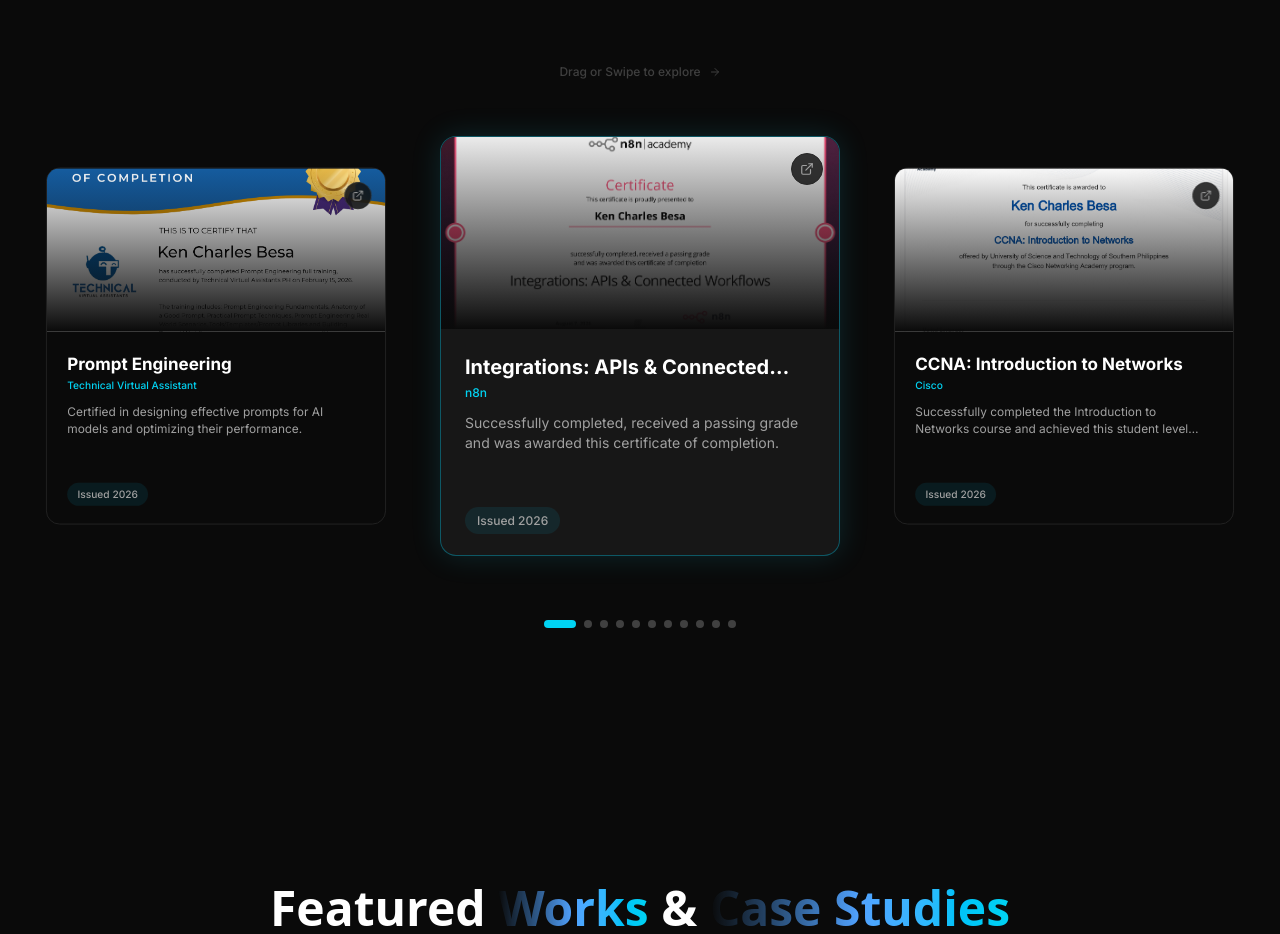
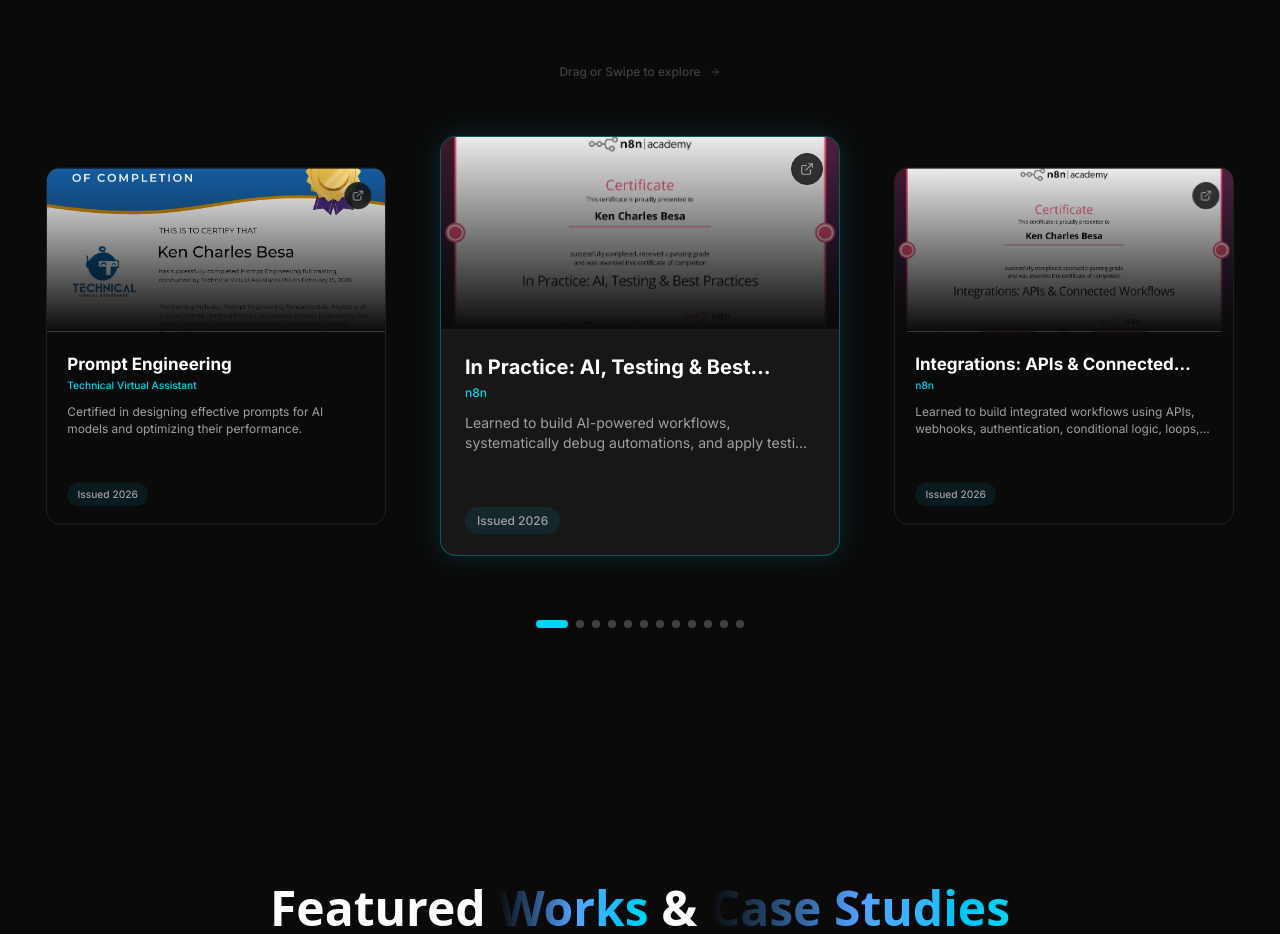
Before and after one commit to ken122704/portfolio, a Next.js app: page / in a window 1280 px wide. Shown: the part 4562-5496 px from the top of the page. Built offline with nearby package versions, Linux system fonts and the light colour scheme.

Commit message:
Add certificate

```diff
--- a/components/Certifications.tsx
+++ b/components/Certifications.tsx
@@ -33,10 +33,18 @@
 
   const certifications: Certification[] = [
     {
+      title: "In Practice: AI, Testing & Best Practices",
+      issuer: "n8n",
+      date: "2026",
+      description: "Learned to build AI-powered workflows, systematically debug automations, and apply testing and best practices for maintainable, production-ready workflows.",
+      image: "/n8n-N8N103-Certificate.jpg",
+      credentialUrl: "https://learn.n8n.io/certificates/e3efa31133fe4129aeb602722ace2674"
+    },
+    {
       title: "Integrations: APIs & Connected Workflows",
       issuer: "n8n",
       date: "2026",
-      description: "Successfully completed, received a passing grade and was awarded this certificate of completion.",
+      description: "Learned to build integrated workflows using APIs, webhooks, authentication, conditional logic, loops, sub-workflows, data tables, and error handling.",
       image: "/n8n-N8N102-Certificate.jpg",
       credentialUrl: "https://learn.n8n.io/certificates/e3efa31133fe4129aeb602722ace2674"
     },
@@ -52,7 +60,7 @@
       title: "Essentials: Your First Workflows",
       issuer: "n8n",
       date: "2026",
-      description: "Successfully completed, received a passing grade and was awarded this certificate of completion.",
+      description: "Learned n8n fundamentals, including the interface, triggers, scheduling, data flow, and building basic automation workflows.",
       image: "/n8n-N8N101-Certificate.jpg",
       credentialUrl: "https://learn.n8n.io/certificates/f4b69f547204444e9bbfce4a45d58d3e"
     },
```
Also changed, not shown: public/n8n-N8N103-Certificate.jpg (added).
